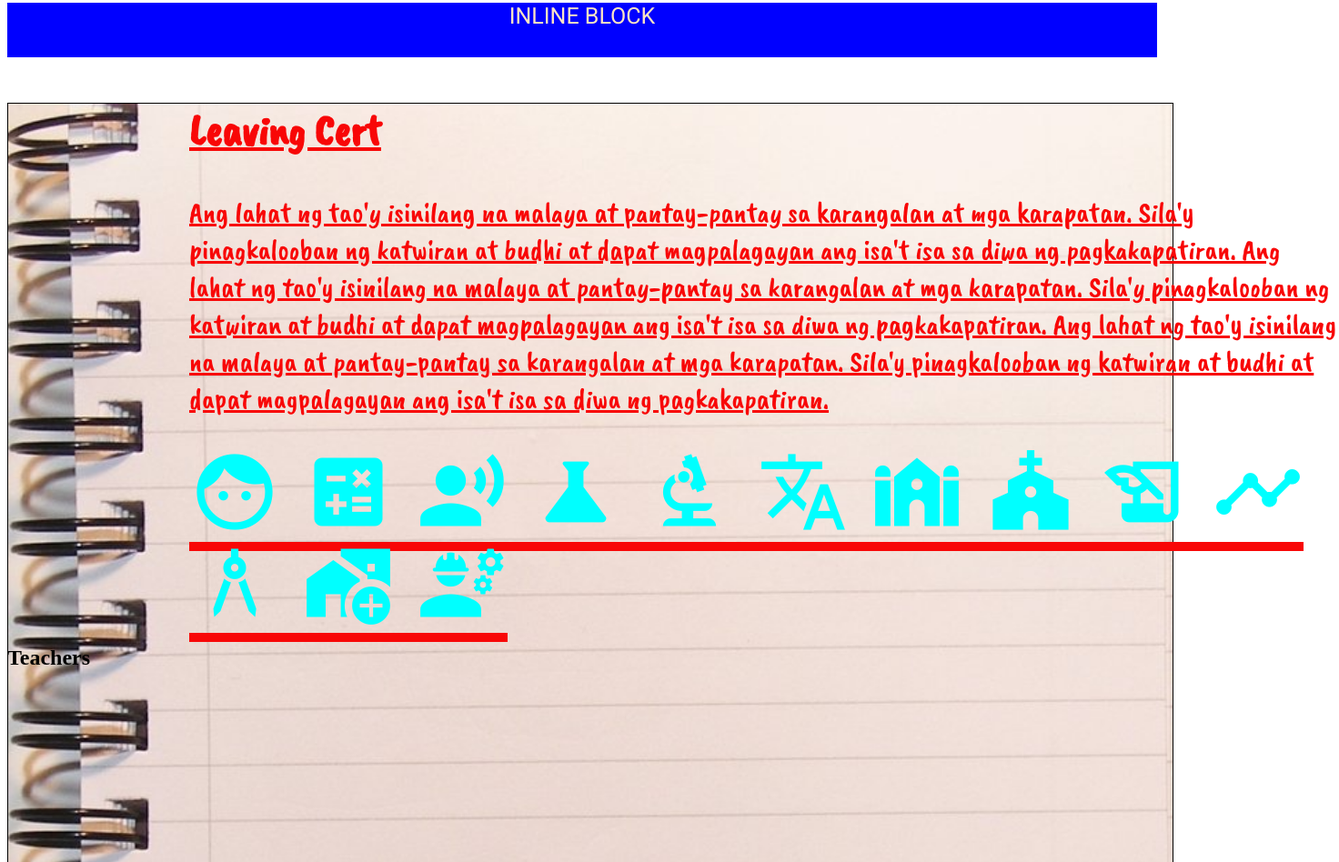
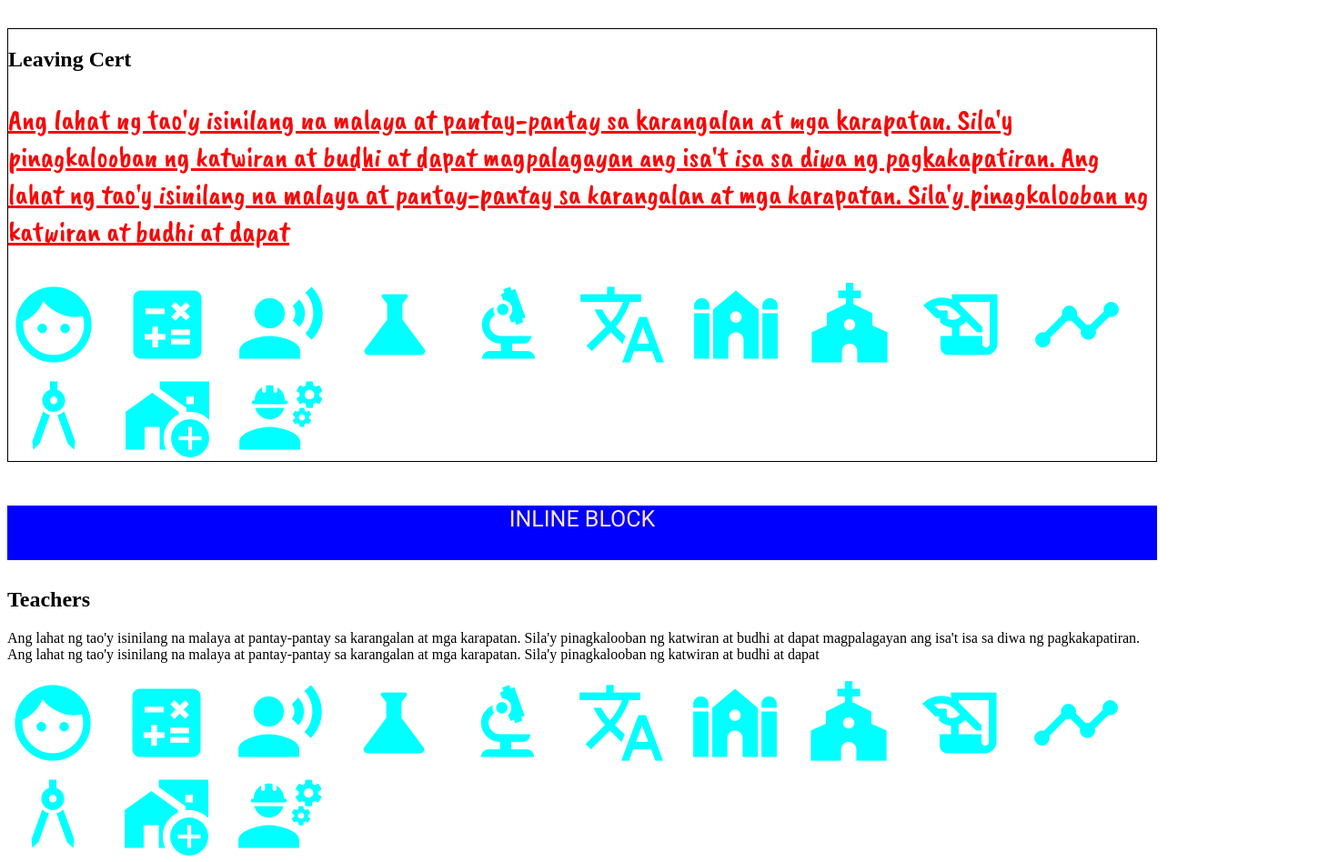
Before and after one commit to Forgottenit/my-second-repo, a plain HTML site: page index.html in a window 1280 px wide. Shown: the part 1312-2260 px from the top of the page at 91% size, 1472 px wide, since content can reach past the window. Drawn offline with nearby package versions, Linux system fonts and the light colour scheme.

Commit message:
define sections, remove background images

```diff
--- a/assets/css/style.css
+++ b/assets/css/style.css
@@ -21,6 +21,7 @@
     flex-wrap: wrap;
     position: relative;
     width: 33%;
+    height: auto;
     font-family: "Roboto";
     font-size: large;
 }
@@ -38,7 +39,7 @@
 
 li a, .dropbtn {
     display: flex;
-    background-color: pink;
+    background-color: rgb(254, 254, 254);
     color: rgb(84, 57, 241);
     text-align: center;
     padding: 10px 20px;
@@ -102,7 +103,7 @@ li a, .dropbtn {
   object-fit: fill;
  }
 
- #leaving-block, #junior-block{
+ #leaving-block, #junior-block, #teacher-block{
   display: flex;
   justify-content: center;
   height:60px;
@@ -116,17 +117,21 @@ li a, .dropbtn {
 
 
  }
+#leaving{
+  border: 1px solid black;
+}
+  #leaving > p{
+    /* position: relative; */
 
-  #leaving{
-    position: relative;
 
-    margin-left: 200px;
     font-family: 'Caveat brush';
     text-decoration: underline;
     font-size: 2em;
     color: rgb(248, 7, 7);
     height: 100%;
     width: 100%;
+
+
 
   }
 
--- a/index.html
+++ b/index.html
@@ -68,9 +68,7 @@
             <p>Ang lahat ng tao'y isinilang na malaya at pantay-pantay sa karangalan at mga karapatan. Sila'y
                 pinagkalooban ng katwiran at budhi at dapat magpalagayan ang isa't isa sa diwa ng pagkakapatiran.
                 Ang lahat ng tao'y isinilang na malaya at pantay-pantay sa karangalan at mga karapatan. Sila'y
-                pinagkalooban ng katwiran at budhi at dapat magpalagayan ang isa't isa sa diwa ng pagkakapatiran.
-                Ang lahat ng tao'y isinilang na malaya at pantay-pantay sa karangalan at mga karapatan. Sila'y
-                pinagkalooban ng katwiran at budhi at dapat magpalagayan ang isa't isa sa diwa ng pagkakapatiran.</p>
+                pinagkalooban ng katwiran at budhi at dapat</p>
             <span class="material-icons md-100">face calculate
                 record_voice_over science biotech translate synagogue church history_edu timeline architecture
                 add_home_work engineering
@@ -82,16 +80,14 @@
     <div id="leaving-block">INLINE BLOCK</div>
     <section>
         <div id="leaving-section">
-            <img id="notepad" class="fill" src="assets/images/notepad-1198011.jpg" alt="Picture of a notepad" />
+            <!-- <img id="notepad" class="fill" src="assets/images/notepad-1198011.jpg" alt="Picture of a notepad" /> -->
             <div id="leaving">
                 <h1>Leaving Cert</h1>
 
                 <p>Ang lahat ng tao'y isinilang na malaya at pantay-pantay sa karangalan at mga karapatan. Sila'y
                     pinagkalooban ng katwiran at budhi at dapat magpalagayan ang isa't isa sa diwa ng pagkakapatiran.
                     Ang lahat ng tao'y isinilang na malaya at pantay-pantay sa karangalan at mga karapatan. Sila'y
-                    pinagkalooban ng katwiran at budhi at dapat magpalagayan ang isa't isa sa diwa ng pagkakapatiran.
-                    Ang lahat ng tao'y isinilang na malaya at pantay-pantay sa karangalan at mga karapatan. Sila'y
-                    pinagkalooban ng katwiran at budhi at dapat magpalagayan ang isa't isa sa diwa ng pagkakapatiran.
+                    pinagkalooban ng katwiran at budhi at dapat
 
                 </p>
 
@@ -103,12 +99,22 @@
         </div>
 
     </section>
+    <br>
 
+    <div id="teacher-block">INLINE BLOCK</div>
     <section>
 
         <div id="teacher">
 
             <h1>Teachers</h1>
+            <p>Ang lahat ng tao'y isinilang na malaya at pantay-pantay sa karangalan at mga karapatan. Sila'y
+                pinagkalooban ng katwiran at budhi at dapat magpalagayan ang isa't isa sa diwa ng pagkakapatiran.
+                Ang lahat ng tao'y isinilang na malaya at pantay-pantay sa karangalan at mga karapatan. Sila'y
+                pinagkalooban ng katwiran at budhi at dapat </p>
+            <span class="material-icons md-100">face calculate
+                record_voice_over science biotech translate synagogue church history_edu timeline architecture
+                add_home_work engineering
+            </span>
 
         </div>
     </section>
```
